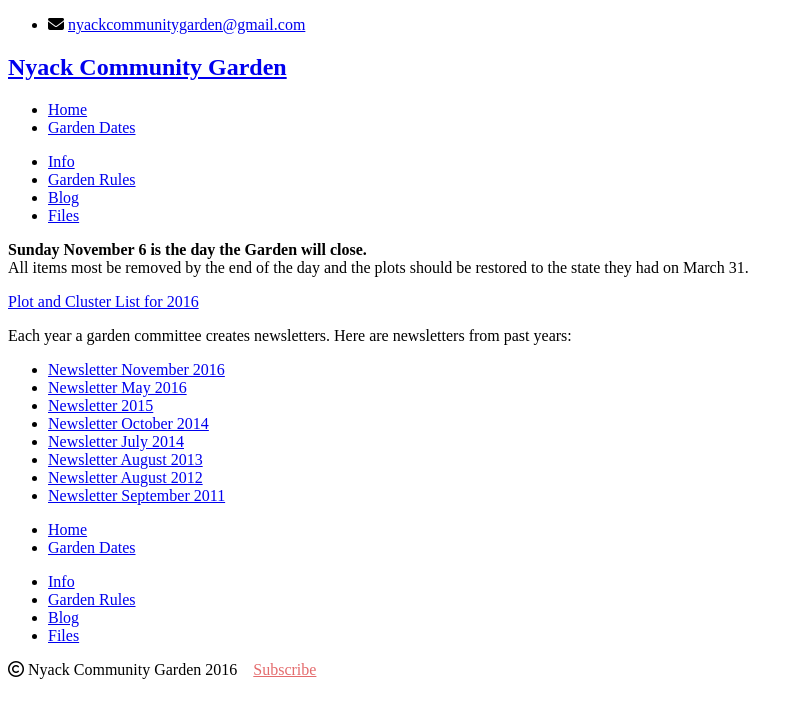
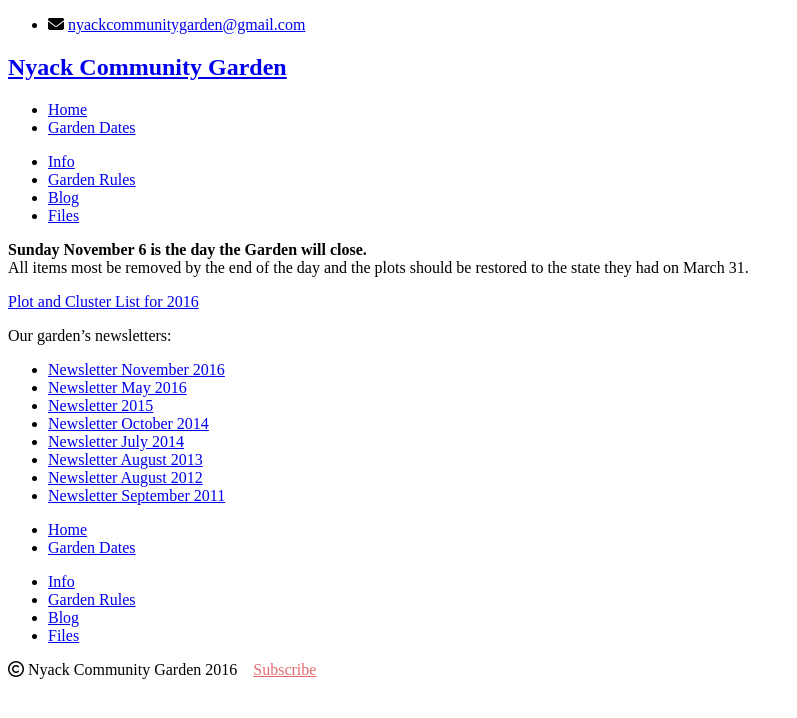
Before and after one commit to bosborne/nyackcommunitygarden, a Jekyll site: the page built from files/index.md, in a window 1280 px wide. Shown: the top 718 px of the page, without its empty margins (0-797 px from the left). Built offline with Jekyll 4.4.1, drawn with Linux system fonts in a browser that asks for light colours; nearby versions of some CDN libraries; library files that are not in the unit come from our copies.

Commit message:
Simplify text

```diff
--- a/files/index.md
+++ b/files/index.md
@@ -6,8 +6,7 @@ published: true
 ---
 [Plot and Cluster List for 2016](/pdf/Plots & Clusters 3-31-16.pdf)
 
-
-Each year a garden committee creates newsletters. Here are newsletters from past years:
+Our garden's newsletters:
 
 - [Newsletter November 2016](/pdf/Newsletter_November_2016.pdf)
 - [Newsletter May 2016](/pdf/Newsletter_May_2016.pdf)
```
